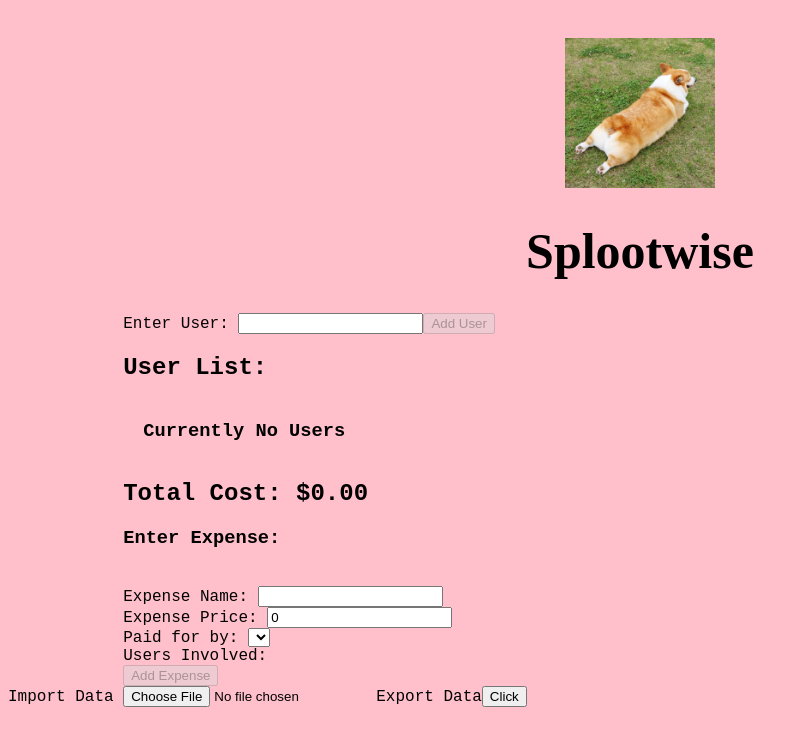
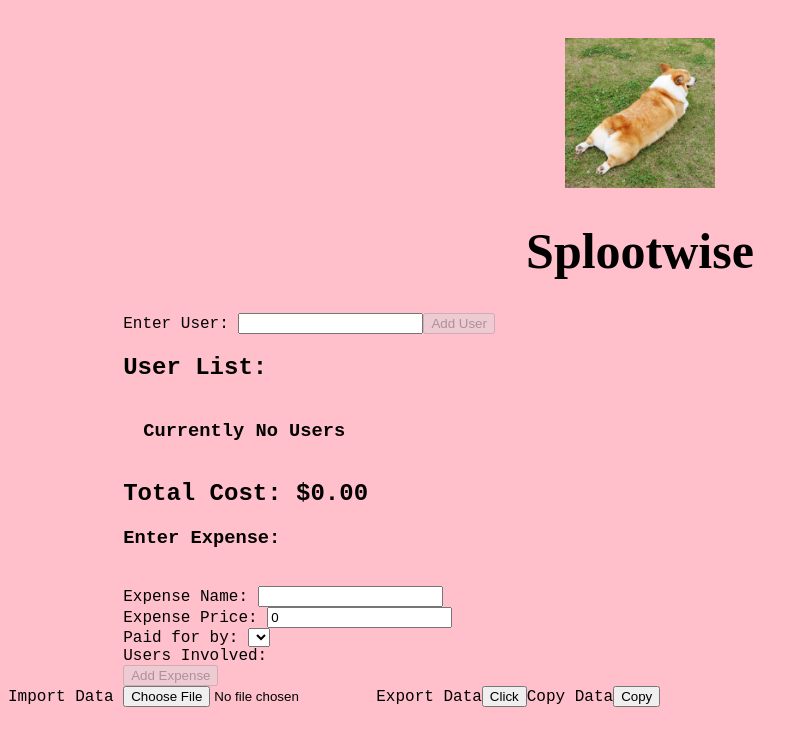
Before and after one commit to liaob/splootwise, a React (Vite) app: page / in a window 1280 px wide. Shown: the top 746 px of the page, without its empty margins (0-807 px from the left). Built offline with nearby package versions, Linux system fonts and the light colour scheme.

Commit message:
add copy data to clipboard button

```diff
--- a/src/App.tsx
+++ b/src/App.tsx
@@ -30,6 +30,16 @@ export const App = () => {
     link.click();
   };
 
+  const copyDataToClipboard = () => {
+    navigator.clipboard.writeText(JSON.stringify(context)).then(() => {
+      const copy = document.getElementById('copyButton') as HTMLButtonElement;
+      copy.innerHTML = 'Copied!';
+      setTimeout(() => {
+        copy.innerHTML = 'Copy';
+      }, 3000);
+    });
+  };
+
   if(file){
     const blob = new Blob([file[0]] , {type:'text/plain'});
     blob.text().then((x) => {
@@ -50,6 +60,7 @@ export const App = () => {
 
       <label>Import Data </label><input type="file" id="fileupload" onChange={(e) => setFile(e.target.files!!)}/>
       <label>Export Data</label><button onClick={() => handleSaveToPC()}>Click</button>
+      <label>Copy Data</label><button id="copyButton" onClick={() => copyDataToClipboard()}>Copy</button>
     </>
   );
 };
```
